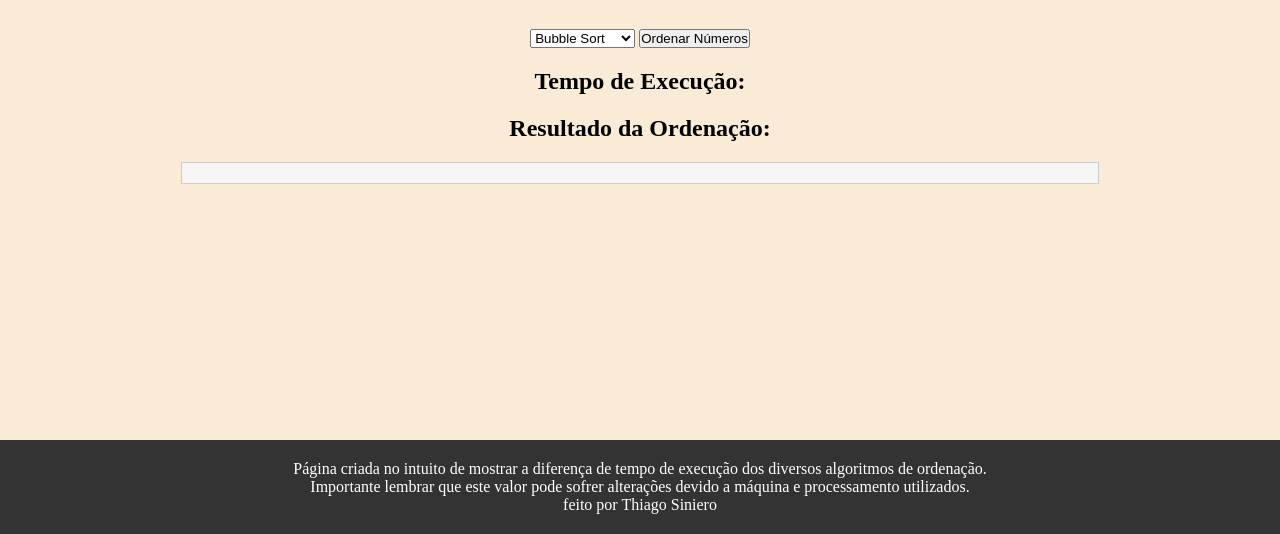
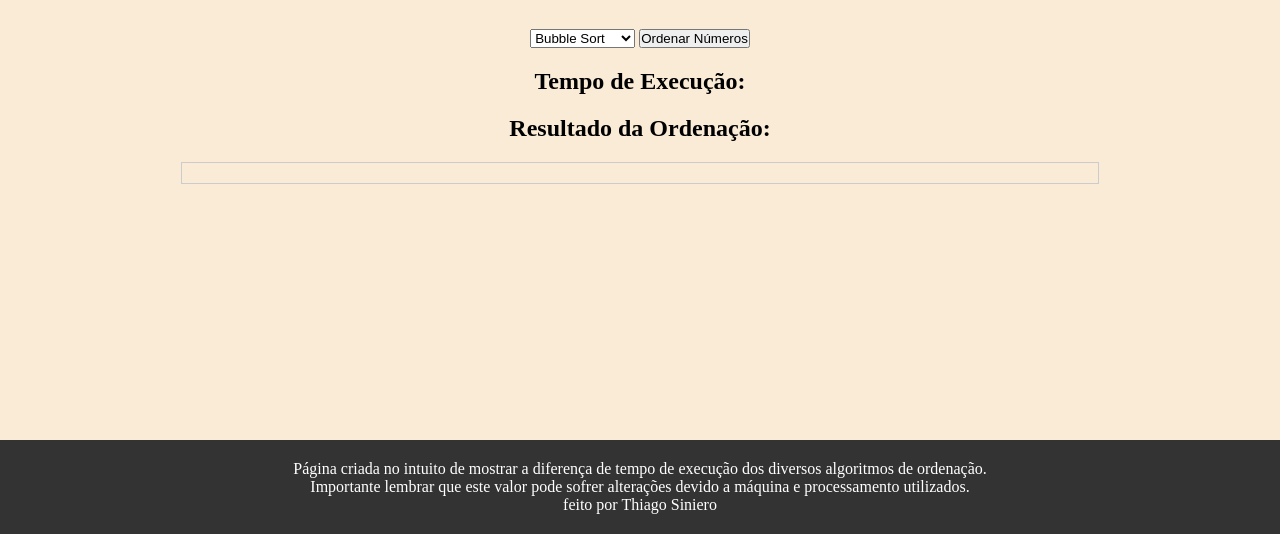
Before and after one commit to ThiSiniero/algoritmosOrdena-o, a plain HTML site: page index.html in a window 1280 px wide. Shown: the part 266-800 px from the top of the page. Drawn offline with Linux system fonts and the light colour scheme.

Commit message:
beautify sortedNumbers 2

```diff
--- a/style.css
+++ b/style.css
@@ -22,8 +22,6 @@ h2{
     border: 1px solid #ccc; /* (Opcional) Para visualização, adicione uma borda */
     margin: 10px auto; /* Centraliza o contêiner horizontalmente */
     margin-bottom: 120px;
-
-    background-color:whitesmoke;
 }
 footer {
     position: fixed;
```
